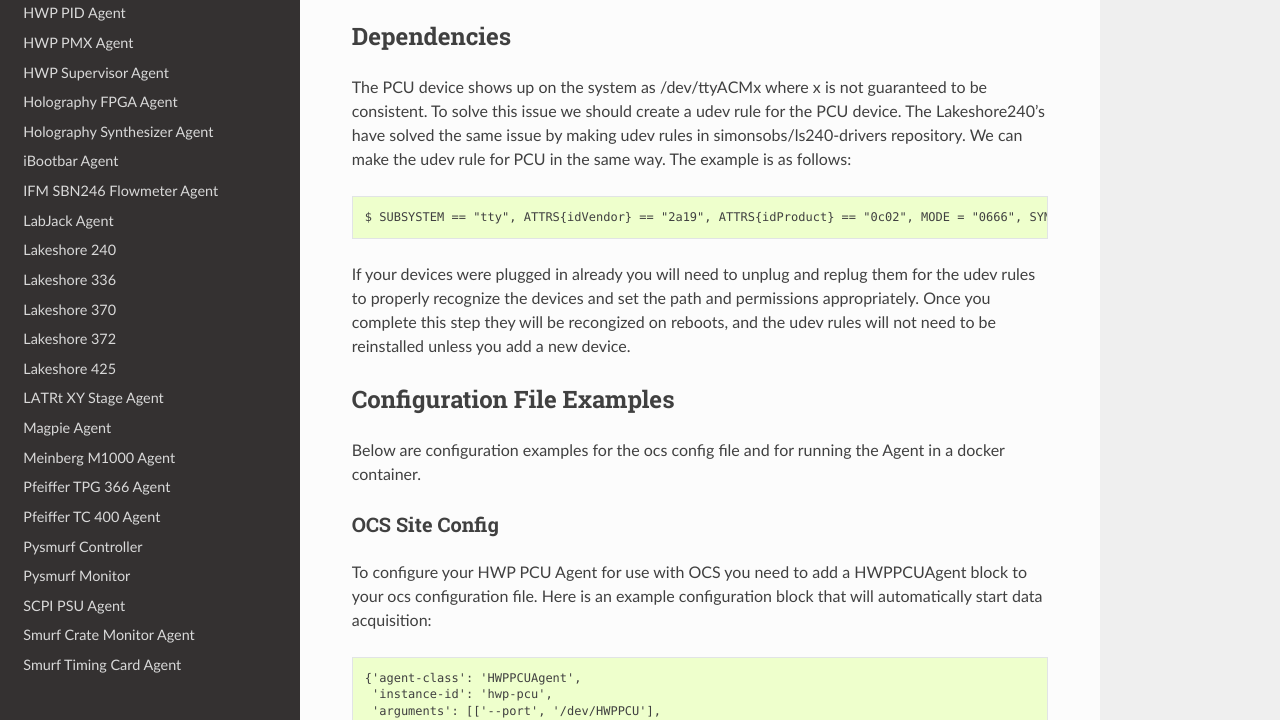
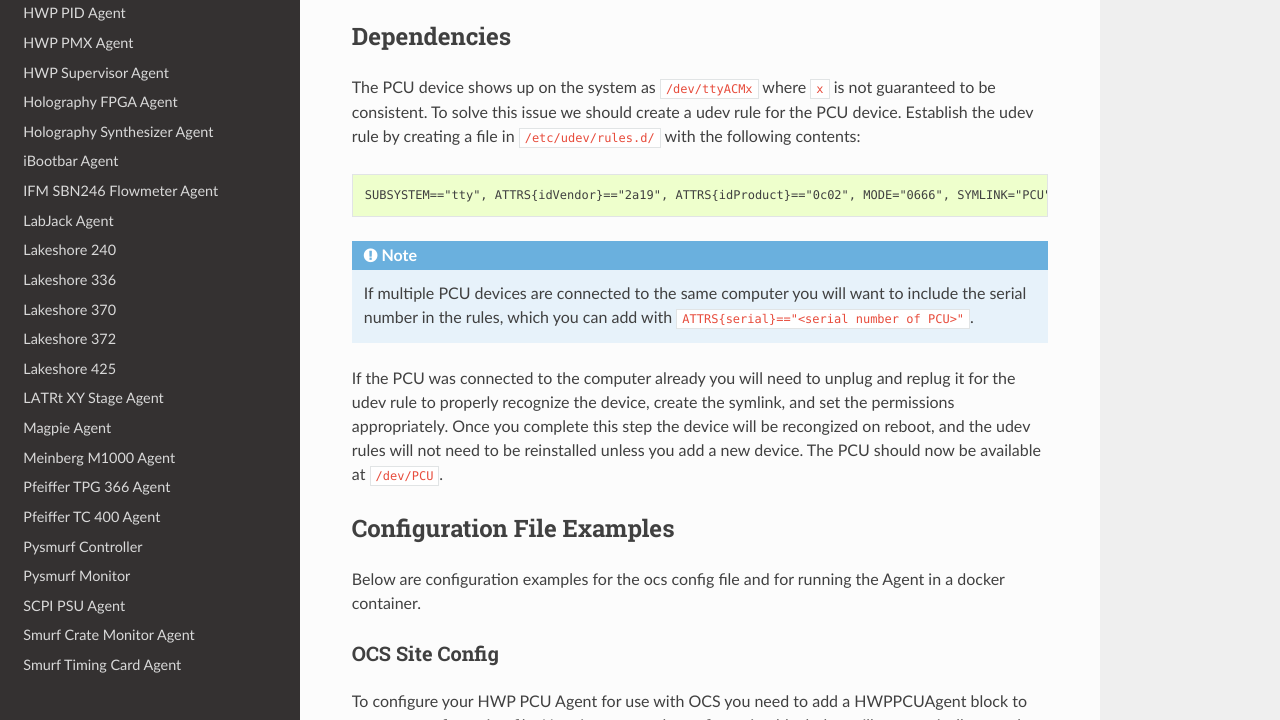
Before and after one commit to simonsobs/socs, a Sphinx documentation site: the page built from docs/agents/hwp_pcu.rst, in a window 1280 px wide and 900 px high, scrolled down 228 px, cut to the strip 180-900 px from the top of the window. Built offline with Sphinx 7.4.7 and the Read the Docs theme 2.0.0, drawn with Linux system fonts in a browser that asks for light colours.

Commit message:
Edit udev rule description
* Fix syntax in udev rule example
* Remove mention of lakeshore240
* Specify location for rules to be installed
* Define where PCU symlink ends up
* Format some paths
* Add note about serial number definition in rules if needed

```diff
--- a/docs/agents/hwp_pcu.rst
+++ b/docs/agents/hwp_pcu.rst
@@ -21,19 +21,24 @@ motors the same.
 Dependencies
 ------------
 
-The PCU device shows up on the system as /dev/ttyACMx where x is not guaranteed
-to be consistent. To solve this issue we should create a udev rule for the PCU
-device. The Lakeshore240's have solved the same issue by making udev rules in
-simonsobs/ls240-drivers repository. We can make the udev rule for PCU in the
-same way. The example is as follows::
+The PCU device shows up on the system as ``/dev/ttyACMx`` where ``x`` is not
+guaranteed to be consistent. To solve this issue we should create a udev rule
+for the PCU device. Establish the udev rule by creating a file in
+``/etc/udev/rules.d/`` with the following contents::
 
-$ SUBSYSTEM == "tty", ATTRS{idVendor} == "2a19", ATTRS{idProduct} == "0c02", MODE = "0666", SYMLINK = "PCU"
+  SUBSYSTEM=="tty", ATTRS{idVendor}=="2a19", ATTRS{idProduct}=="0c02", MODE="0666", SYMLINK="PCU"
 
-If your devices were plugged in already you will need to unplug and replug them
-for the udev rules to properly recognize the devices and set the path and
-permissions appropriately. Once you complete this step they will be recongized
-on reboots, and the udev rules will not need to be reinstalled unless you add a
-new device.
+.. note::
+    If multiple PCU devices are connected to the same computer you will want to
+    include the serial number in the rules, which you can add with
+    ``ATTRS{serial}=="<serial number of PCU>"``.
+
+If the PCU was connected to the computer already you will need to unplug and
+replug it for the udev rule to properly recognize the device, create the
+symlink, and set the permissions appropriately. Once you complete this step the
+device will be recongized on reboot, and the udev rules will not need to be
+reinstalled unless you add a new device. The PCU should now be available at
+``/dev/PCU``.
 
 Configuration File Examples
 ---------------------------
```
